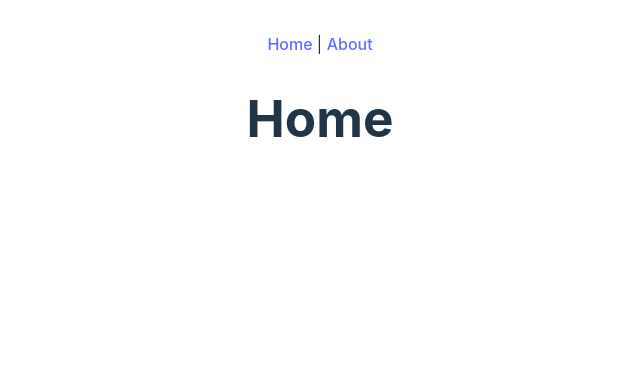
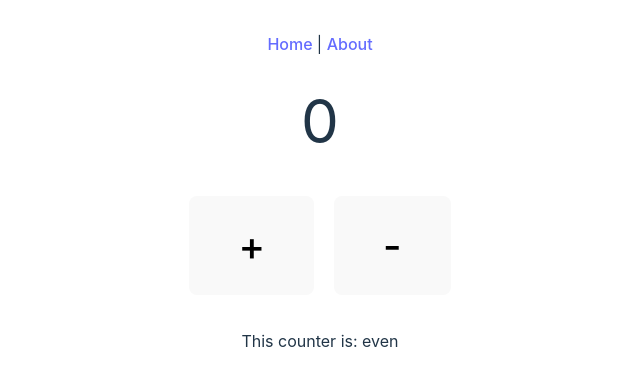
Before and after one commit to Isrealsix/vuepinia, a Vue app: page / in a window 1280 px wide. Shown: the top 386 px of the page, without its empty margins (320-960 px from the left). Built offline with nearby package versions, Linux system fonts and the light colour scheme.

Commit message:
added methods and commputed

```diff
--- a/src/views/Home.vue
+++ b/src/views/Home.vue
@@ -1,5 +1,43 @@
+<script setup lang="ts">
+import { computed, ref } from 'vue';
+
+const count = ref(0);
+
+const increaseCount = () => {
+	++count.value;
+};
+
+const decreaseCount = () => {
+	if (count.value <= 0) return;
+	--count.value;
+};
+
+const oddOrEven = computed(() => {
+	if (count.value % 2 === 0) return 'even';
+	return 'odd';
+});
+</script>
+
 <template>
 	<div class="home">
-		<h1>Home</h1>
+		<div class="count">{{ count }}</div>
+		<div class="buttons">
+			<button @click="increaseCount">+</button>
+			<button @click="decreaseCount">-</button>
+		</div>
+		<br />
+		<div>This counter is: {{ oddOrEven }}</div>
 	</div>
 </template>
+
+<style>
+.count {
+	font-size: 60px;
+	margin: 20px;
+}
+
+.buttons button {
+	font-size: 40px;
+	margin: 10px;
+}
+</style>
```
